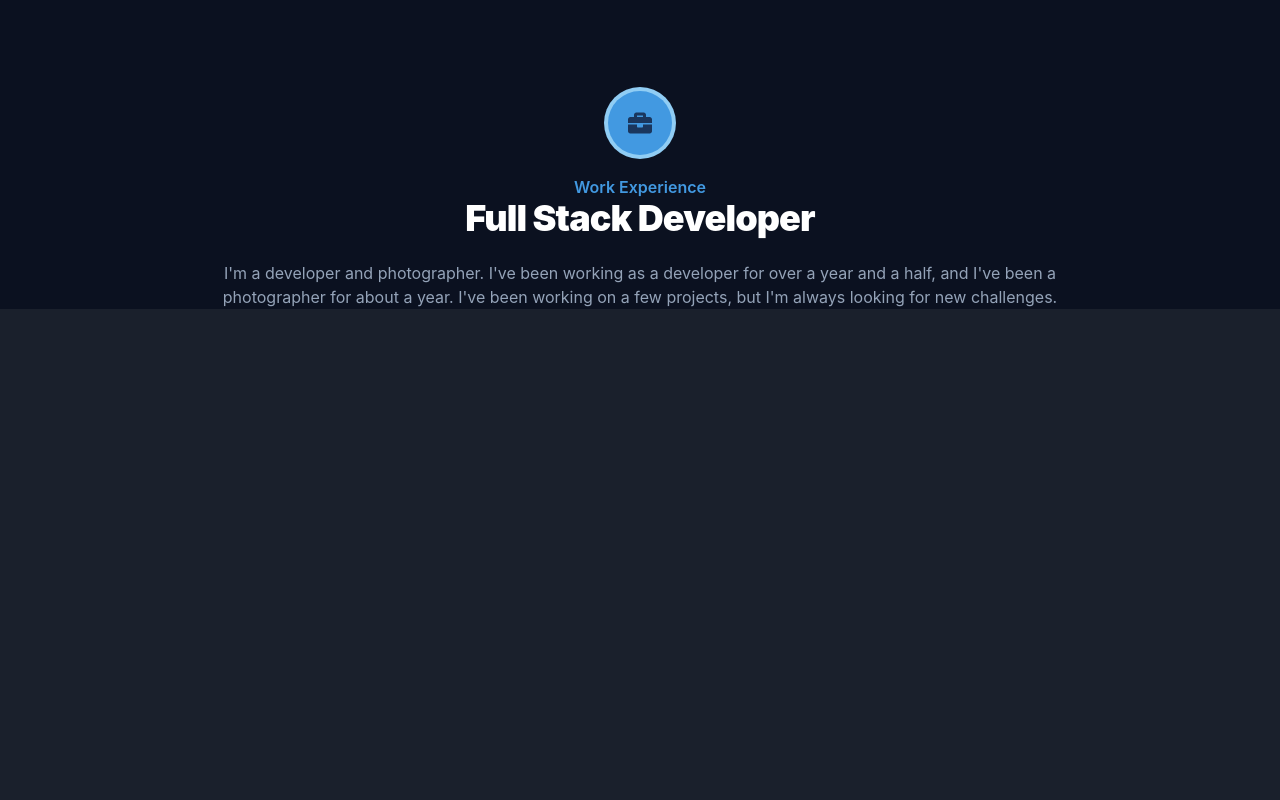
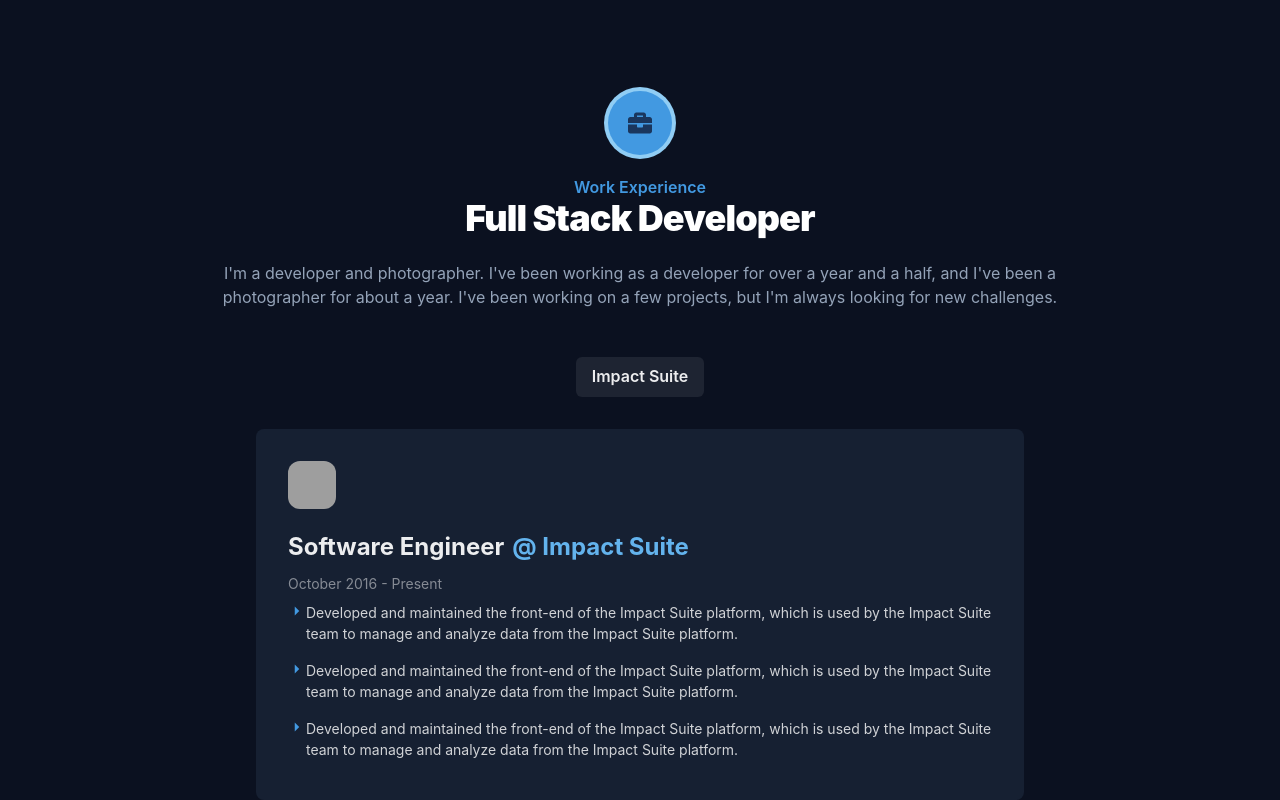
Before and after one commit to codetann/portfolio-ts, a React (Vite) app: page / in a window 1280 px wide. Shown: the part 851-1651 px from the top of the page. Before the commit the page ends 1160 px from the top, so only its background shows below. Built offline with nearby package versions, Linux system fonts and the light colour scheme; grey boxes are pictures that could not be loaded.

Commit message:
add job card and tabs

```diff
--- a/src/sections/experience/Experience.tsx
+++ b/src/sections/experience/Experience.tsx
@@ -1,12 +1,40 @@
 import { Section, Spacer } from "@components";
 import { FaBriefcase } from "react-icons/fa";
 import SectionHeader from "src/components/layout/SectionHeader";
-import { Text, TextProps } from "@chakra-ui/react";
+import {
+  Image,
+  Text,
+  TextProps,
+  VStack,
+  Heading,
+  HStack,
+  chakra,
+  Button,
+  StackProps,
+  ImageProps,
+} from "@chakra-ui/react";
+import { IoMdArrowDropright } from "react-icons/io";
+import jobs from "./data.json";
+import { useState } from "react";
 
 type Props = {};
 
+type Jobs = Job[];
+
+type Job = {
+  company: string;
+  title: string;
+  dates: string;
+  descriptions: string[];
+  logo: string;
+};
+
 type Styles = {
   text: TextProps;
+  jobCard: StackProps;
+  jobTitle: TextProps;
+  jobDates: TextProps;
+  jobLogo: ImageProps;
 };
 
 // styles
@@ -15,6 +43,27 @@
     color: "text.light",
     textAlign: "center",
     transition: "all 0.1s ease-in-out",
+  },
+  jobCard: {
+    bg: "#162032",
+    padding: "2rem",
+    borderRadius: "lg",
+    align: "left",
+    spacing: ".5rem",
+    maxW: "3xl",
+  },
+  jobTitle: {
+    color: "blue.300",
+    fontSize: "2xl",
+  },
+  jobDates: {
+    color: "whiteAlpha.600",
+    fontSize: "14px",
+  },
+  jobLogo: {
+    width: "3rem",
+    height: "3rem",
+    borderRadius: "xl",
   },
 };
 
@@ -34,6 +83,62 @@
         I've been working on a few projects, but I'm always looking for new
         challenges.
       </Text>
+      <Spacer amount={3} />
+      <JobTabs jobs={jobs} />
     </Section>
   );
 }
+
+const JobTabs = ({ jobs }: any) => {
+  const [activeTab, setActiveTab] = useState(0);
+
+  return (
+    <VStack>
+      <HStack>
+        {jobs.map((job: Job, index: number) => (
+          <Button key={index} onClick={() => setActiveTab(index)}>
+            {job.company}
+          </Button>
+        ))}
+      </HStack>
+      <Spacer amount={1} />
+      {jobs.map(
+        (job: Job, index: number) =>
+          index === activeTab && (
+            <JobCard
+              descriptions={job.descriptions}
+              company={job.company}
+              title={job.title}
+              dates={job.dates}
+              logo={job.logo}
+            />
+          )
+      )}
+    </VStack>
+  );
+};
+
+const JobCard = ({ title, company, dates, descriptions, logo }: Job) => (
+  <VStack {...styles.jobCard}>
+    <Image {...styles.jobLogo} src={logo} />
+    <HStack pb=".2rem" pt="1rem">
+      <Heading fontSize="2xl">{title}</Heading>
+      <Heading {...styles.jobTitle}>{`@ ${company}`}</Heading>
+    </HStack>
+    <Text {...styles.jobDates}>{dates}</Text>
+    {descriptions.map((description, index) => (
+      <Text
+        key={index}
+        fontSize="14px"
+        display="flex"
+        color="whiteAlpha.800"
+        pb=".5rem"
+      >
+        <chakra.span color="blue.400" fontSize="lg">
+          <IoMdArrowDropright />
+        </chakra.span>
+        {description}
+      </Text>
+    ))}
+  </VStack>
+);
--- /dev/null
+++ b/src/sections/experience/data.json
@@ -0,0 +1,13 @@
+[
+  {
+    "title": "Software Engineer",
+    "company": "Impact Suite",
+    "dates": "October 2016 - Present",
+    "descriptions": [
+      "Developed and maintained the front-end of the Impact Suite platform, which is used by the Impact Suite team to manage and analyze data from the Impact Suite platform.",
+      "Developed and maintained the front-end of the Impact Suite platform, which is used by the Impact Suite team to manage and analyze data from the Impact Suite platform.",
+      "Developed and maintained the front-end of the Impact Suite platform, which is used by the Impact Suite team to manage and analyze data from the Impact Suite platform."
+    ],
+    "logo": "https://media-exp1.licdn.com/dms/image/C4D0BAQE0XkwMQKI9Cw/company-logo_200_200/0/1595453107511?e=2159024400&v=beta&t=F-XKB96X3D82FtizHoyS4QsjRQsu1kwAsvqw18n7i8M"
+  }
+]
```
